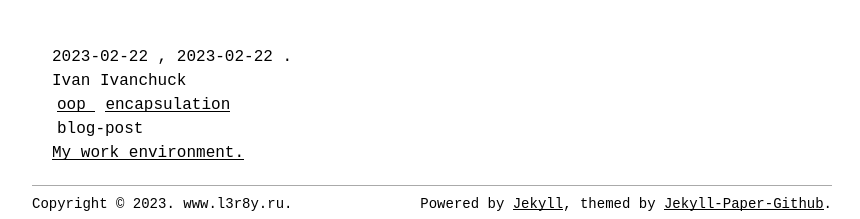
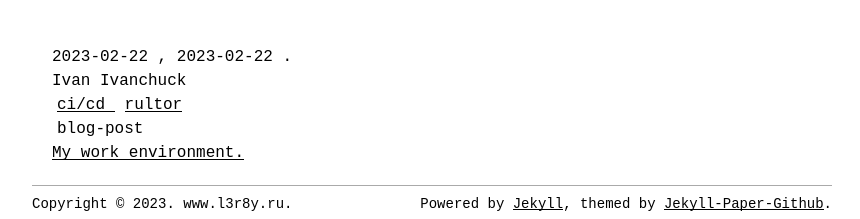
Before and after one commit to l3r8yJ/l3r8yj.github.io, a Jekyll site: the page built from _posts/code/2023-02-22-complete-rultor-setup-guide.md, in a window 1280 px wide and 900 px high, scrolled down 2002 px. Shown: the part 678-897 px from the top of the window, without its empty margins (208-1068 px from the left). Built offline with Jekyll 4.4.1, drawn with Linux system fonts in a browser that asks for light colours; comment, search, counter and statistics services are not loaded.

Commit message:
new blog post

```diff
--- a/_posts/code/2023-02-22-complete-rultor-setup-guide.md
+++ b/_posts/code/2023-02-22-complete-rultor-setup-guide.md
@@ -4,8 +4,8 @@ layout: post
 date: '2023-02-22'
 last_modified_at: '2023-02-22'
 categories:
-- oop
-- encapsulation
+- ci/cd
+- rultor
 tags: blog-post
 ---
 ## Let's see...
```
